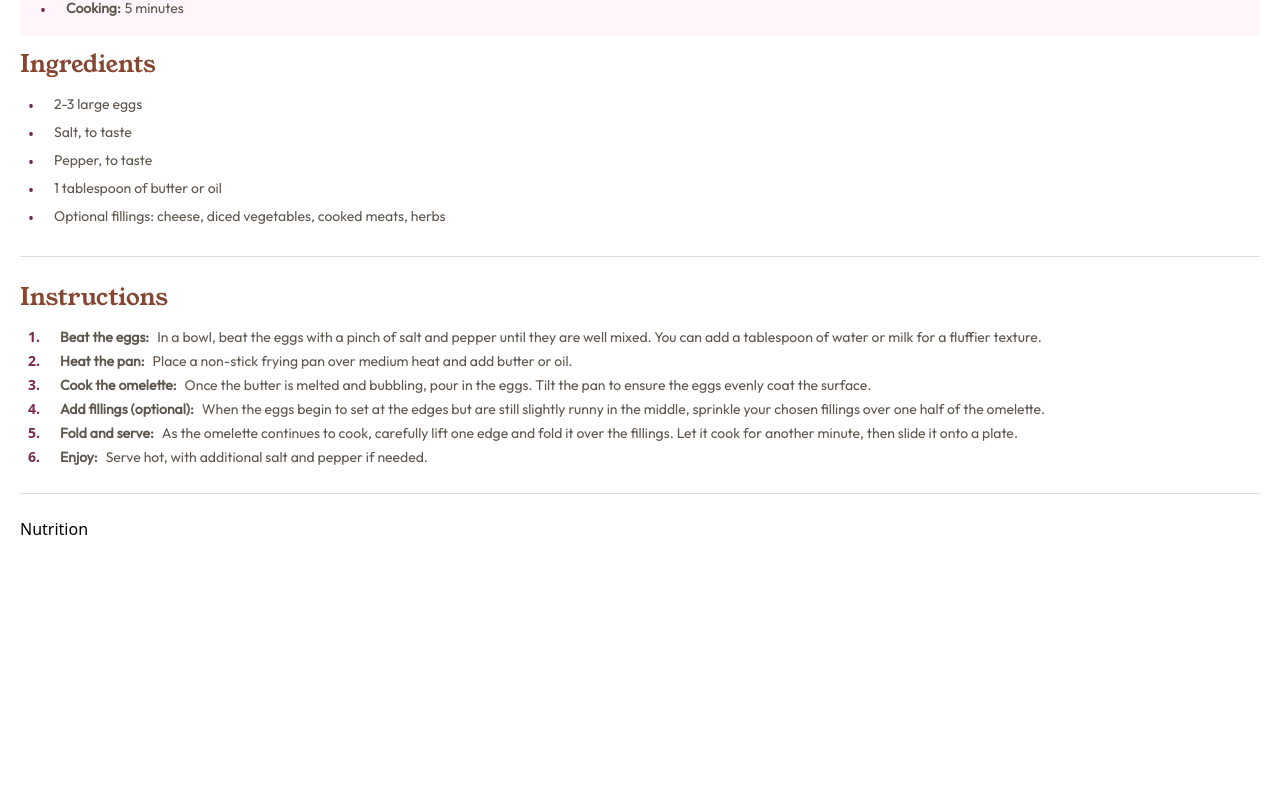
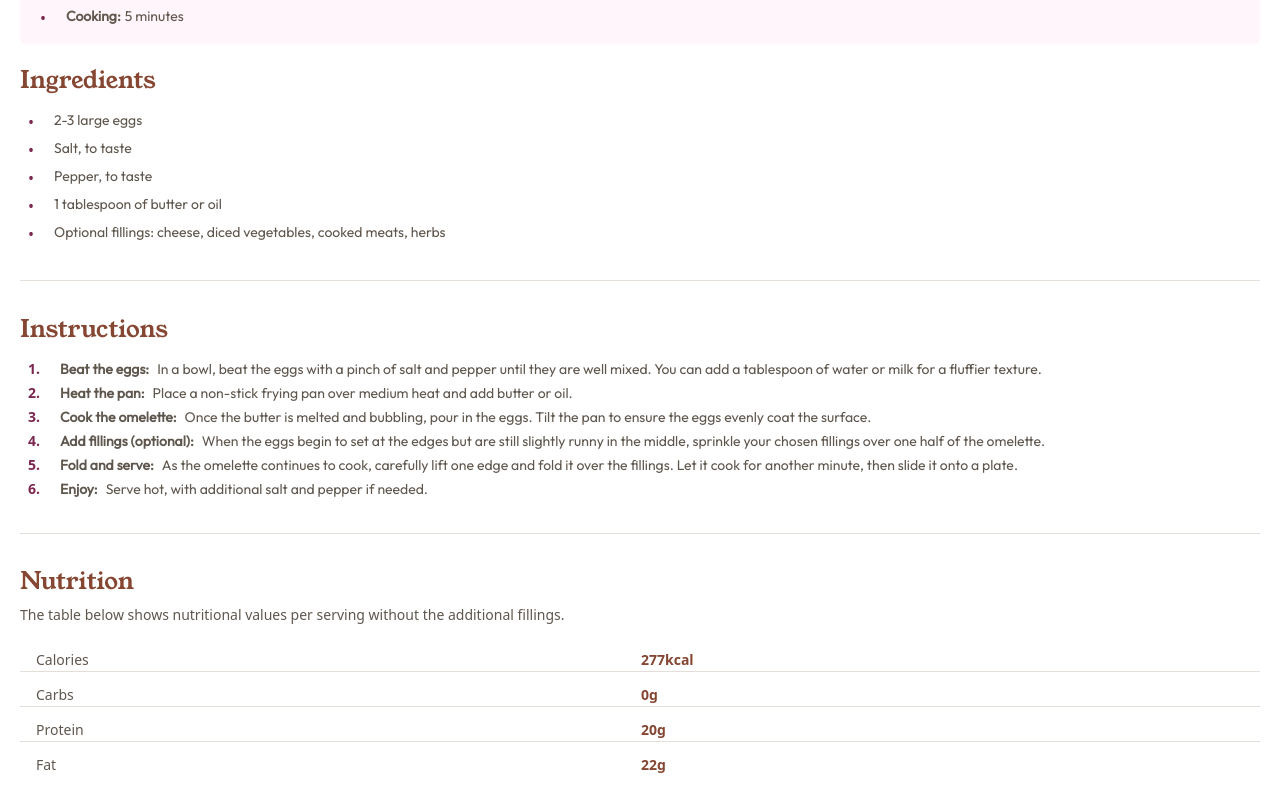
Before and after one commit to g-uriarte/fm-recipe-page, a React (Vite) app: page / in a window 1280 px wide. Shown: the part 805-1613 px from the top of the page. Before the commit the page ends 1366 px from the top, so only its background shows below. Built offline with nearby package versions, Linux system fonts and the light colour scheme.

Commit message:
created nutrition section

```diff
--- a/src/components/Nutrition.tsx
+++ b/src/components/Nutrition.tsx
@@ -1,14 +1,41 @@
 import { FC } from 'react'
+import { NutritionInformation, NutritionItem } from '../types'
 
 type NutritionProps = {
-
+    nutrition: NutritionInformation;
 }
 
-export const Nutrition: FC<NutritionProps> = ({ }) => {
+const TableRow: FC<{ item: NutritionItem }> = ({
+    item
+}) => {
+
+    return (
+        <tr className='text-sm'>
+            <td className='pl-4 border-b border-b-Light-Grey ' >{item.name}</td>
+            <td className='text-left font-semibold text-Nutmeg border-b border-b-Light-Grey ' >{item.amount}</td>
+        </tr>
+    )
+}
+
+export const Nutrition: FC<NutritionProps> = ({
+    nutrition
+}) => {
 
     {/* Nutrition */ }
     {/* Nutrition caption */ }
     {/* Table content */ }
 
-    return <div>Nutrition</div>
+    return (
+        <section className='flex flex-col gap-2'>
+            <h3 className='text-Nutmeg font-Young-Serif text-2xl'>Nutrition</h3>
+            <table className='text-Wenge-Brown table-fixed w-full border-separate border-spacing-y-3'>
+                <caption className='text-left text-sm font-thin mb-3' >{nutrition.description}</caption>
+                <tbody className='last-tr-td:border-0'>
+                    {nutrition.nutritionItems.map(item => (
+                        <TableRow item={item} />
+                    ))}
+                </tbody>
+            </table>
+        </section>
+    )
 }
--- a/src/components/RecipeContainer.tsx
+++ b/src/components/RecipeContainer.tsx
@@ -21,14 +21,14 @@ export const RecipeContainer: FC<RecipeContainerProps> = ({
             <div className=''>
                 <Image alt={recipe.description} src={recipe.image} />
             </div>
-            <div className='p-5 flex flex-col gap-3' >
+            <div className='p-5 flex flex-col gap-5' >
                 <Details title={recipe.title} description={recipe.description} />
                 <PreparationTimes  preparationTimes={recipe.preparationTimes} />
                 <Ingredients ingredients={recipe.ingredients} />
                 <Separator />
                 <Instructions steps={recipe.instructions} />
                 <Separator />
-                <Nutrition />
+                <Nutrition nutrition={recipe.nutritionInformation} />
             </div>
         </div>
     )
--- a/tailwind.config.js
+++ b/tailwind.config.js
@@ -1,3 +1,5 @@
+const plugin = require("tailwindcss/plugin");
+
 /** @type {import('tailwindcss').Config} */
 export default {
 	darkMode: "class",
@@ -41,8 +43,12 @@ export default {
 				"80dvw": "80dvw",
 				"90dvw": "90dvw",
 				"100dvw": "100dvw",
-			}
+			},
 		},
 	},
-	plugins: [],
+	plugins: [
+		plugin(function ({ addVariant, e }) {
+			addVariant('last-tr-td', '& tr:last-child td')
+		}),
+	],
 };
```
